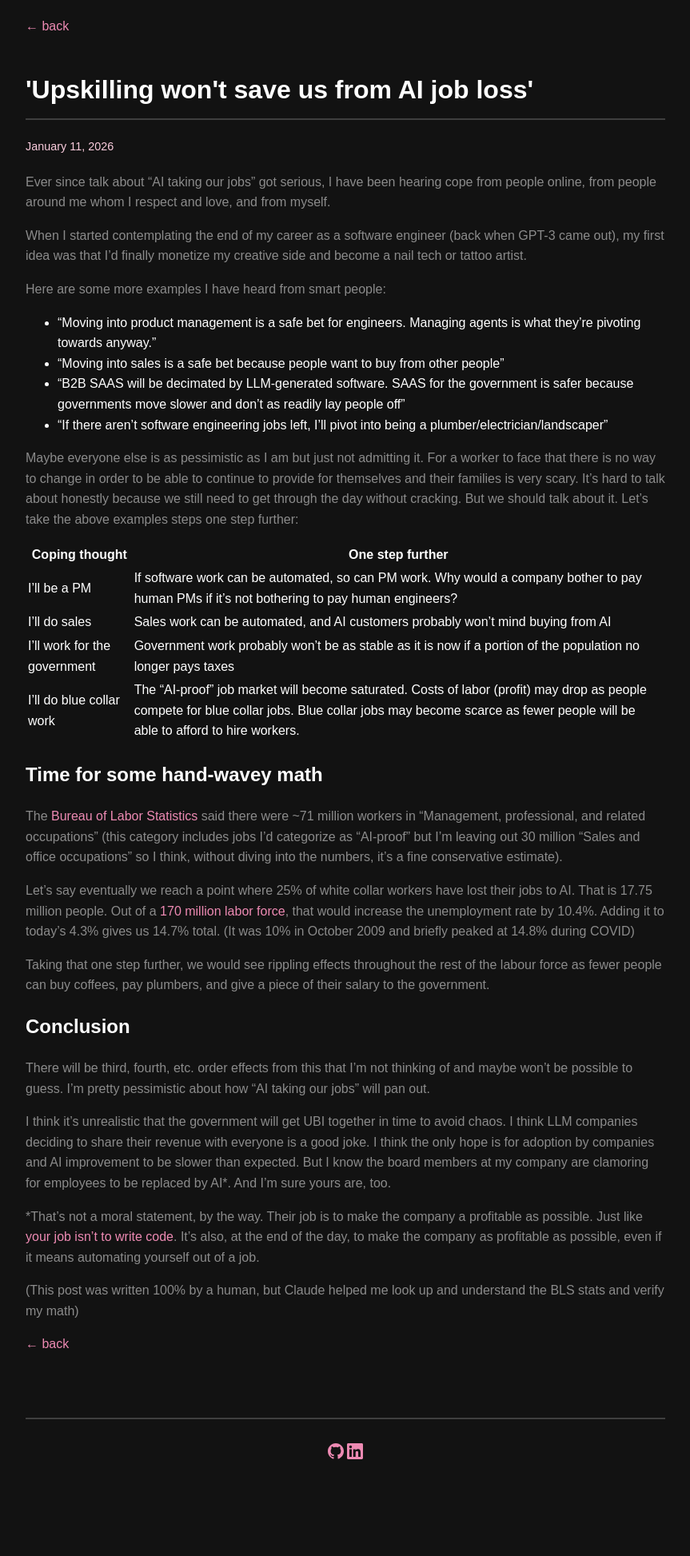
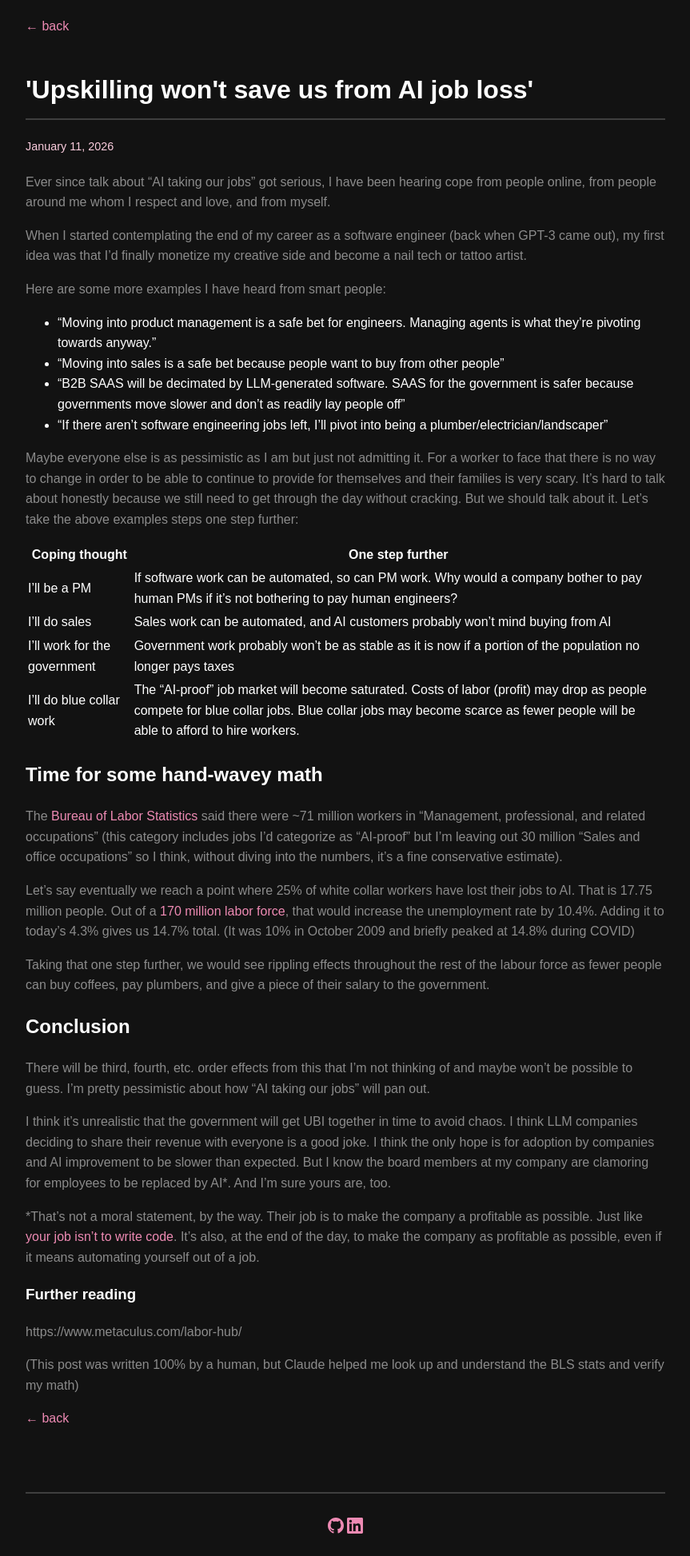
Before and after one commit to superfamousdog/superfamousdog.github.io, a Jekyll site: the page built from _posts/2026-04-23-cant-upskill-out.md, in a window 1280 px wide. Shown: the whole page at 80% size, without its empty margins (208-1071 px from the left). Built offline with Jekyll 4.4.1, drawn with Linux system fonts in a browser that asks for light colours; before the commit the page ends 1853 px from its top, so only the background shows below that.

Commit message:
Update 2026-04-23-cant-upskill-out.md

```diff
--- a/_posts/2026-04-23-cant-upskill-out.md
+++ b/_posts/2026-04-23-cant-upskill-out.md
@@ -37,4 +37,7 @@ I think it's unrealistic that the government will get UBI together in time to av
 
 *That's not a moral statement, by the way. Their job is to make the company a profitable as possible. Just like [your job isn't to write code](https://superfamousdog.github.io/no-longer-swe/). It's also, at the end of the day, to make the company as profitable as possible, even if it means automating yourself out of a job.
 
+### Further reading
+https://www.metaculus.com/labor-hub/
+
 (This post was written 100% by a human, but Claude helped me look up and understand the BLS stats and verify my math)
```
